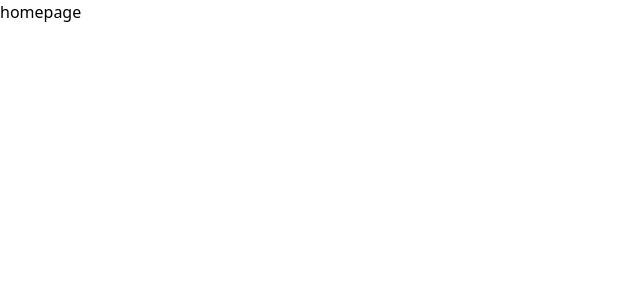
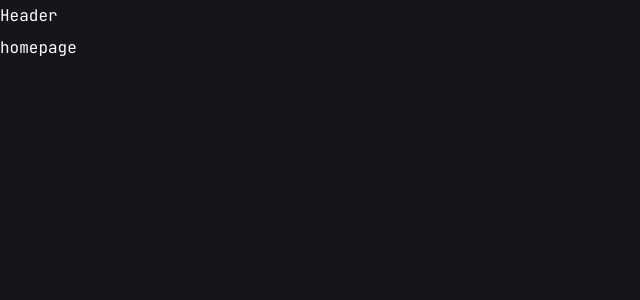
Before and after one commit to andriel300/my-portfolio, a Next.js app: page / in a window 1280 px wide. Shown: the top 300 px of the page, without its empty margins (0-640 px from the left). Built offline with nearby package versions, Linux system fonts and the light colour scheme.

Commit message:
Add: create a header

```diff
--- a/src/app/globals.css
+++ b/src/app/globals.css
@@ -1,3 +1,9 @@
 @tailwind base;
 @tailwind components;
 @tailwind utilities;
+
+@layer base {
+  body {
+    @apply font-primary bg-primary text-white leading-loose;
+  }
+}
--- a/src/app/layout.tsx
+++ b/src/app/layout.tsx
@@ -1,6 +1,7 @@
 import type { Metadata } from "next";
 import { JetBrains_Mono } from "next/font/google";
 import "./globals.css";
+import Header from "@/components/Header";
 
 const jetbrainsMono = JetBrains_Mono({
   subsets: ["latin"],
@@ -20,7 +21,10 @@
 }>) {
   return (
     <html lang="en">
-      <body className={jetbrainsMono.variable}>{children}</body>
+      <body className={jetbrainsMono.variable}>
+        <Header />
+        {children}
+      </body>
     </html>
   );
 }
--- /dev/null
+++ b/src/components/Header.tsx
@@ -0,0 +1,7 @@
+type Props = {};
+
+const Header = (props: Props) => {
+  return <header>Header</header>;
+};
+
+export default Header;
--- a/tailwind.config.ts
+++ b/tailwind.config.ts
@@ -21,7 +21,17 @@
       lg: "960px",
       xl: "1200px",
     },
+    fontFamily: {
+      primary: "var(--font-jetbrainsMono)",
+    },
     extend: {
+      colors: {
+        primary: "#16161a",
+        accent: {
+          DEFAULT: "#7f5af0",
+          hover: "#8B6AF1",
+        },
+      },
       keyframes: {
         "accordion-down": {
           from: { height: "0" },
```
